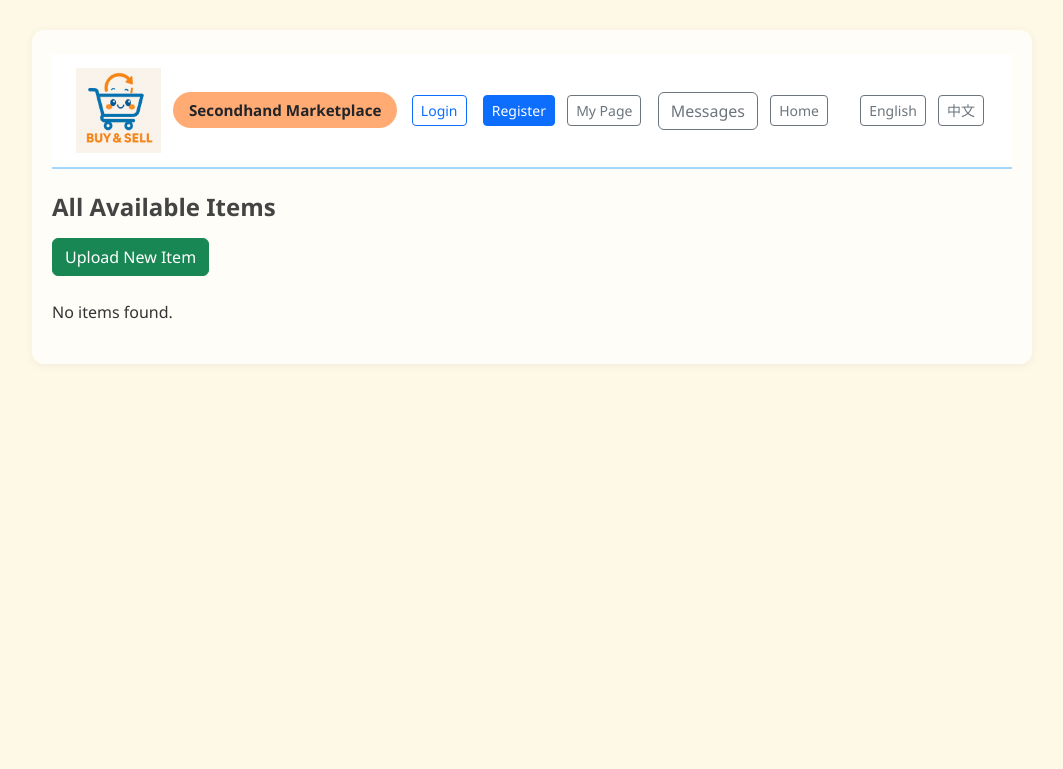
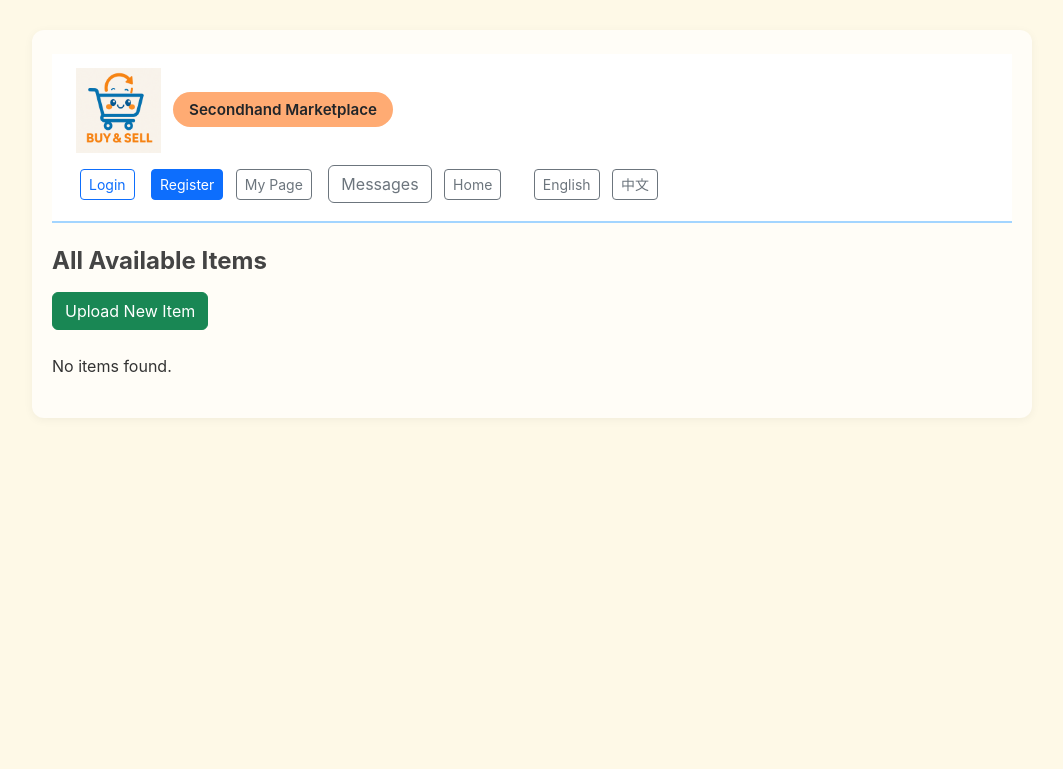
Before and after one commit to coolBill223/secondhand_marketplace, a Django app: page / in a window 1280 px wide. Shown: the top 769 px of the page, without its empty margins (108-1171 px from the left). Run offline with Django 5.2, Linux system fonts and the light colour scheme; data that the repository does not hold is empty.

Commit message:
v1.1.1 update style

```diff
--- a/static/style.css
+++ b/static/style.css
@@ -1,9 +1,11 @@
 body {
-    font-family: "Segoe UI", sans-serif;
+    font-family: -apple-system, BlinkMacSystemFont, "Segoe UI", Roboto, "Helvetica Neue", Arial, "Noto Sans", sans-serif, "PingFang SC", "Hiragino Sans GB", "Microsoft YaHei", "Heiti SC";
     margin: 0;
     padding: 0;
     background-color: #fef9e7;
     color: #333;
+    word-break: break-word;
+    line-height: 1.5;
 }
 
 header, .site-header {
@@ -23,6 +25,7 @@ nav {
     background-color: #fff;
     padding: 14px 24px;
     flex-wrap: wrap;
+    gap: 0.5rem;
     border-bottom: 2px solid #a3d5ff;
 }
 
@@ -37,6 +40,7 @@ nav a, nav button {
     text-decoration: none;
     transition: 0.3s;
     font-size: 0.95rem;
+    white-space: nowrap;
 }
 
 nav a:hover, nav button:hover {
@@ -75,6 +79,11 @@ h4 {
     object-fit: cover;
 }
 
+.card-text {
+    word-break: break-word;
+    overflow-wrap: break-word;
+}
+
 button.btn-primary,
 button.btn-success {
     padding: 10px 18px;
@@ -89,11 +98,9 @@ button.btn-success:hover {
     background-color: #ffa94d;
 }
 
-
 form {
     margin-bottom: 2rem;
 }
-
 
 footer {
     background-color: #a3d5ff;
```
Also changed, not shown: db.sqlite3.
